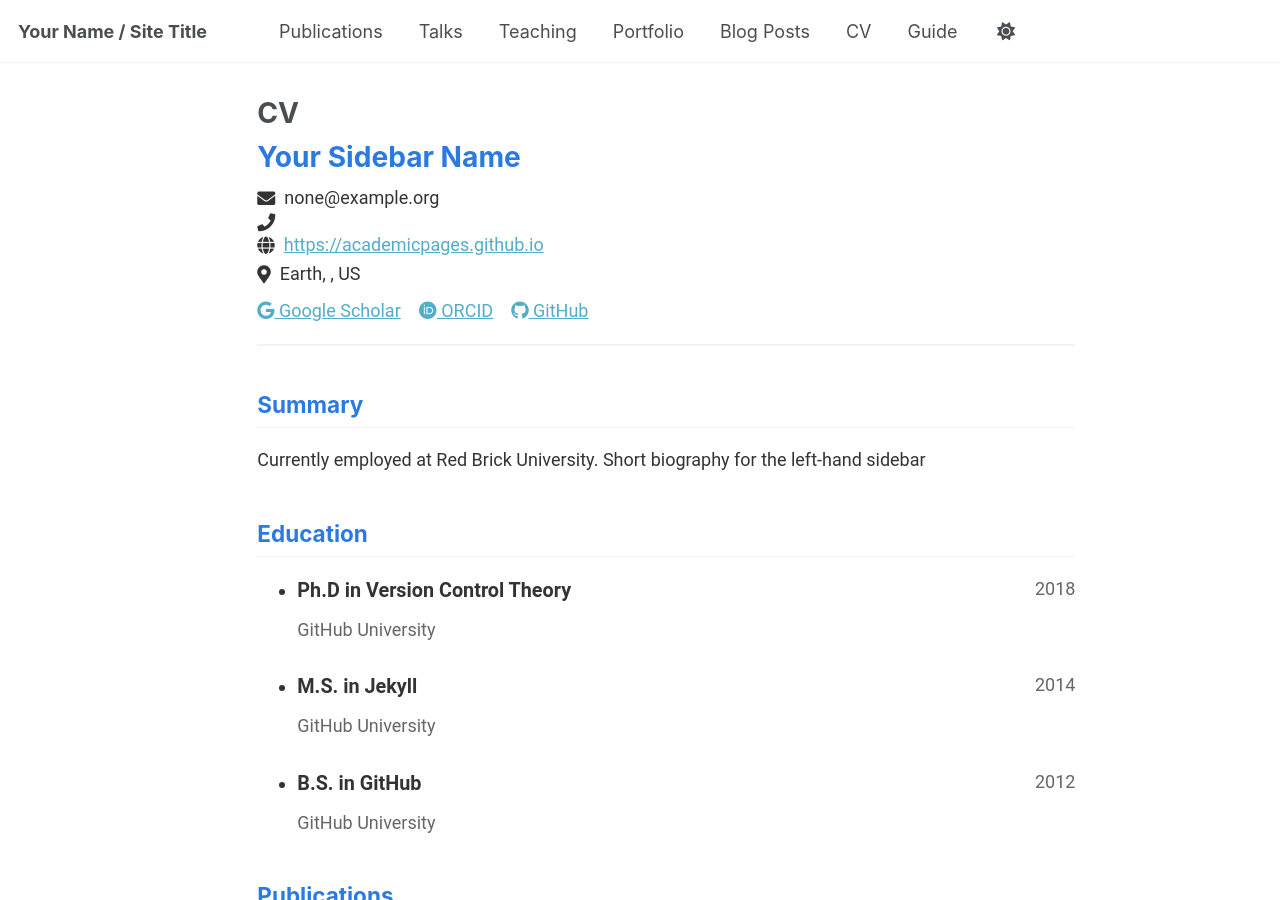
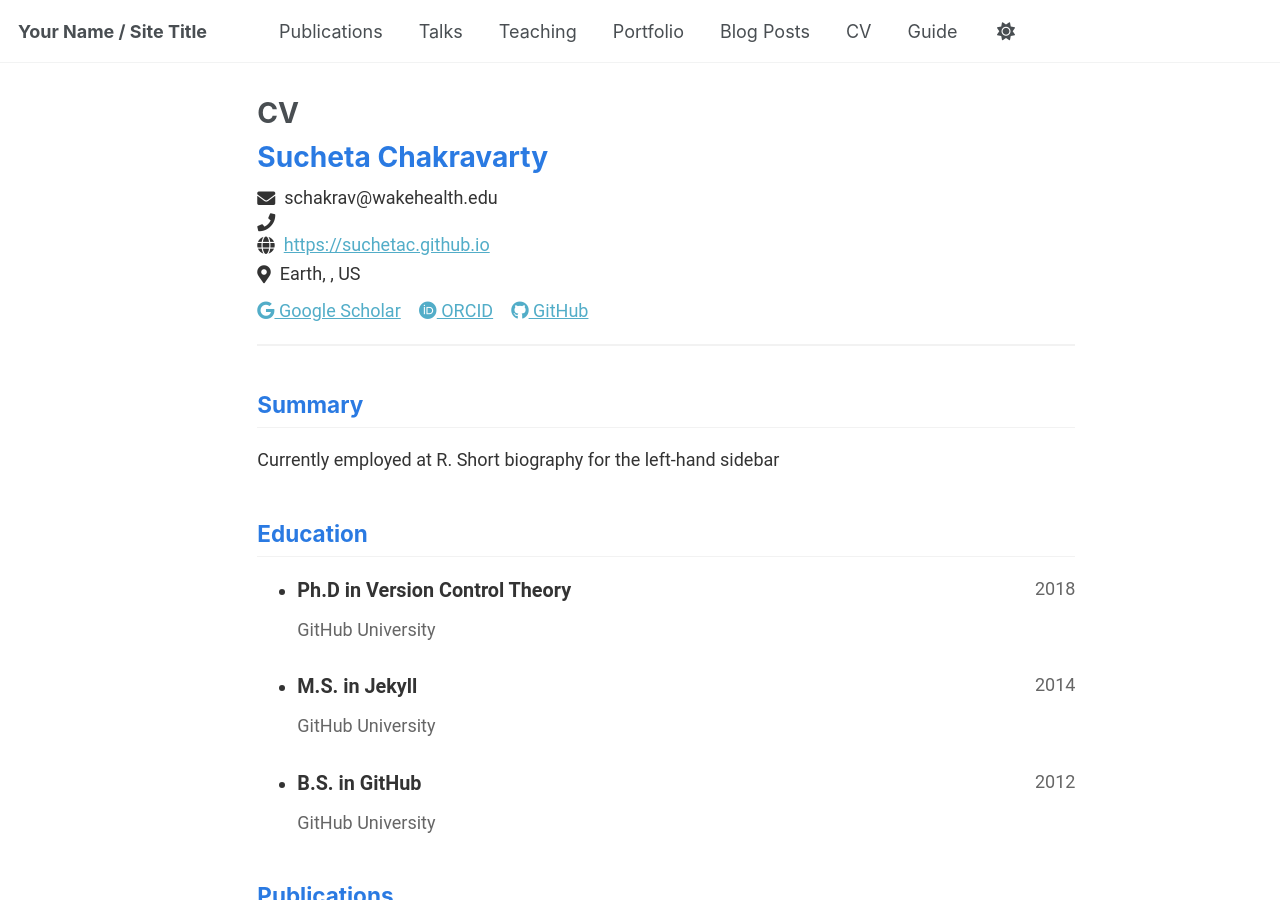
Before and after one commit to suchetac/suchetac.github.io, a Jekyll site: the page built from _pages/cv-json.md, in a window 1280 px wide and 900 px high. Built offline with Jekyll 4.4.1, drawn with Linux system fonts in a browser that asks for light colours.

Commit message:
Update cv.json

```diff
--- a/_data/cv.json
+++ b/_data/cv.json
@@ -1,10 +1,10 @@
 {
   "basics": {
-    "name": "Your Sidebar Name",
-    "email": "none@example.org",
+    "name": "Sucheta Chakravarty",
+    "email": "schakrav@wakehealth.edu",
     "phone": "",
-    "website": "https://academicpages.github.io",
-    "summary": "Currently employed at Red Brick University. Short biography for the left-hand sidebar",
+    "website": "https://suchetac.github.io",
+    "summary": "Currently employed at R. Short biography for the left-hand sidebar",
     "location": {
       "address": "",
       "postalCode": "",
```
